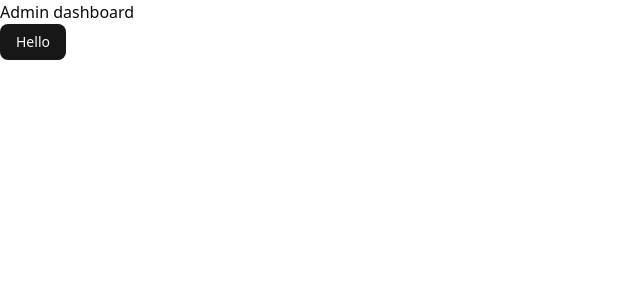
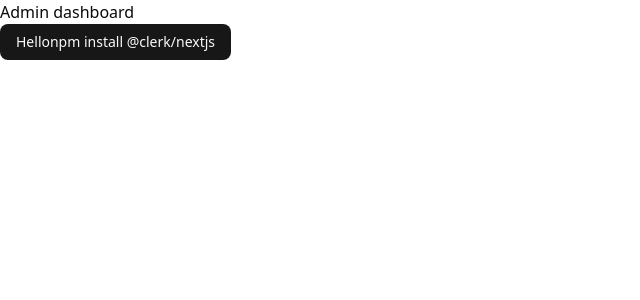
Before and after one commit to LaviniaRusu/Admin-Dashboard, a Next.js app: page / in a window 1280 px wide. Shown: the top 300 px of the page, without its empty margins (0-640 px from the left). Built offline with nearby package versions, Linux system fonts and the light colour scheme.

Commit message:
Sign-up&Sign-in

```diff
--- /dev/null
+++ b/src/app/(auth)/(routes)/layout.tsx
@@ -0,0 +1,9 @@
+export default function AuthLayout({
+  children,
+}: {
+  children: React.ReactNode;
+}) {
+  return (
+    <div className="flex items-center justify-center h-full"> {children}</div>
+  );
+}
--- a/src/app/(root)/page.tsx
+++ b/src/app/(root)/page.tsx
@@ -4,7 +4,7 @@
   return (
     <div>
       <p>Admin dashboard</p>
-      <Button>Hello</Button>
+      <Button>Hellonpm install @clerk/nextjs</Button>
     </div>
   );
 }
```
